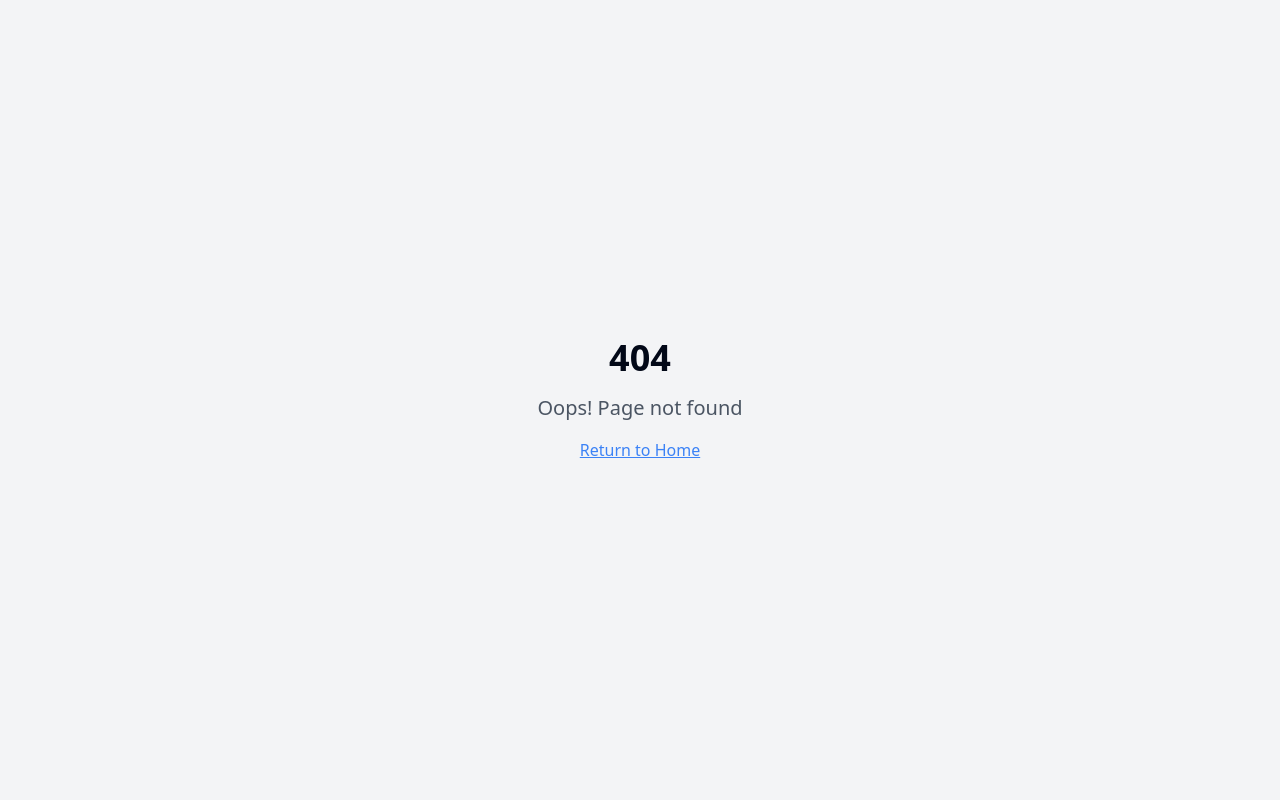
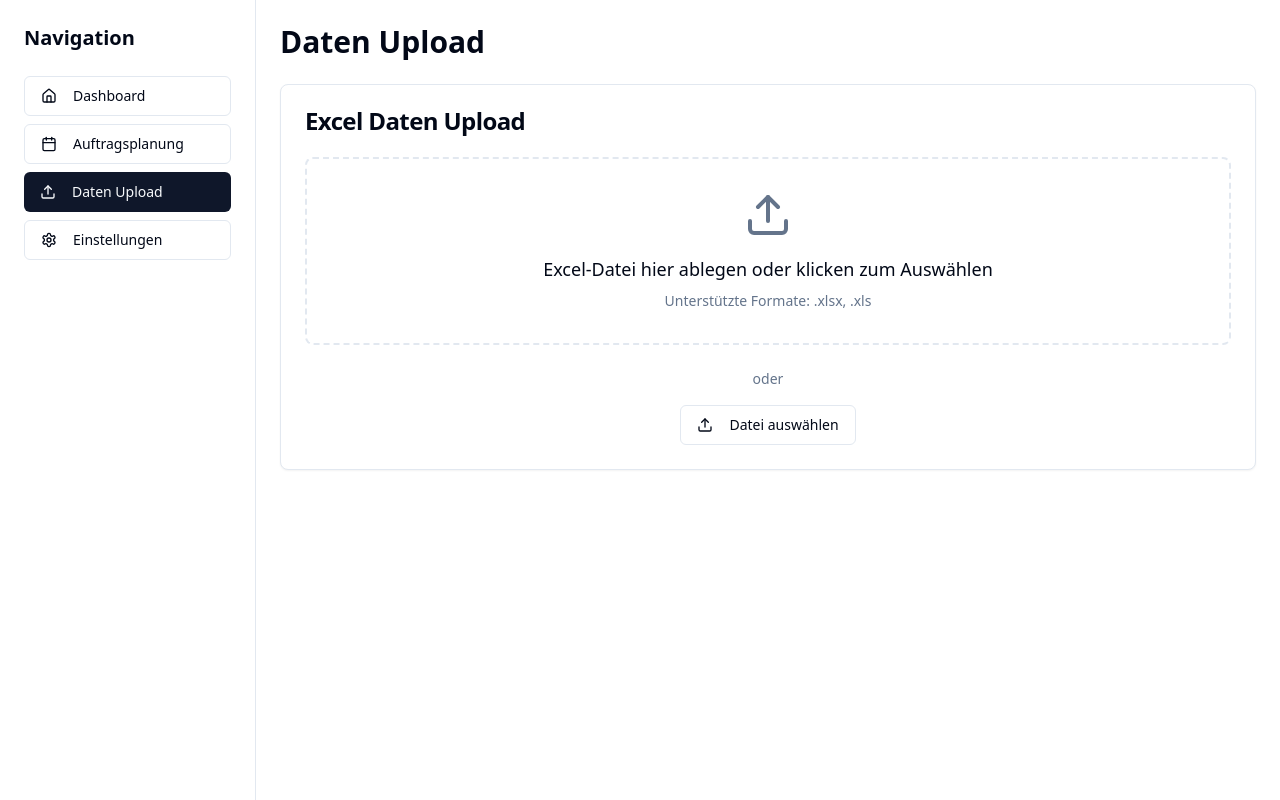
Before and after one commit to KalitoMero/cnc-craft-scheduler, a React (Vite) app: page /upload in a window 1280 px wide. Before the commit this address had no page. Built offline with nearby package versions, Linux system fonts and the light colour scheme.

Commit message:
Refactor navigation to be global
Ensure the navigation sidebar is present on all pages, including the newly added "Auftragsplanung" page.

```diff
--- a/src/App.tsx
+++ b/src/App.tsx
@@ -3,8 +3,11 @@ import { Toaster as Sonner } from "@/components/ui/sonner";
 import { TooltipProvider } from "@/components/ui/tooltip";
 import { QueryClient, QueryClientProvider } from "@tanstack/react-query";
 import { BrowserRouter, Routes, Route } from "react-router-dom";
+import { Layout } from "./components/Layout";
 import Index from "./pages/Index";
 import OrderPlanning from "./pages/OrderPlanning";
+import Upload from "./pages/Upload";
+import Settings from "./pages/Settings";
 import NotFound from "./pages/NotFound";
 
 const queryClient = new QueryClient();
@@ -16,8 +19,12 @@ const App = () => (
       <Sonner />
       <BrowserRouter>
         <Routes>
-          <Route path="/" element={<Index />} />
-          <Route path="/auftragsplanung" element={<OrderPlanning />} />
+          <Route path="/" element={<Layout />}>
+            <Route index element={<Index />} />
+            <Route path="auftragsplanung" element={<OrderPlanning />} />
+            <Route path="upload" element={<Upload />} />
+            <Route path="settings" element={<Settings />} />
+          </Route>
           {/* ADD ALL CUSTOM ROUTES ABOVE THE CATCH-ALL "*" ROUTE */}
           <Route path="*" element={<NotFound />} />
         </Routes>
--- a/src/components/Dashboard.tsx
+++ /dev/null
@@ -1,72 +0,0 @@
-import { useState } from "react";
-import { useNavigate } from "react-router-dom";
-import { Button } from "@/components/ui/button";
-import { Settings, Home, Upload, Calendar } from "lucide-react";
-import { MachineGrid } from "./MachineGrid";
-import { SettingsPanel } from "./SettingsPanel";
-import { UploadPanel } from "./UploadPanel";
-
-export const Dashboard = () => {
-  const [currentView, setCurrentView] = useState<"dashboard" | "settings" | "upload">("dashboard");
-  const navigate = useNavigate();
-
-  return (
-    <div className="min-h-screen bg-background flex">
-      {/* Sidebar Navigation */}
-      <div className="w-64 bg-card border-r p-6">
-        <h2 className="text-xl font-bold mb-6">Navigation</h2>
-        <div className="space-y-2">
-          <Button
-            onClick={() => setCurrentView("dashboard")}
-            variant={currentView === "dashboard" ? "default" : "outline"}
-            className="w-full justify-start"
-          >
-            <Home className="w-4 h-4 mr-2" />
-            Dashboard
-          </Button>
-            <Button
-              onClick={() => navigate("/auftragsplanung")}
-              variant="outline"
-              className="w-full justify-start"
-            >
-              <Calendar className="w-4 h-4 mr-2" />
-              Auftragsplanung
-            </Button>
-            <Button
-              onClick={() => setCurrentView("upload")}
-              variant={currentView === "upload" ? "default" : "outline"}
-              className="w-full justify-start"
-            >
-              <Upload className="w-4 h-4 mr-2" />
-              Daten Upload
-            </Button>
-            <Button
-              onClick={() => setCurrentView("settings")}
-              variant={currentView === "settings" ? "default" : "outline"}
-              className="w-full justify-start"
-            >
-              <Settings className="w-4 h-4 mr-2" />
-              Einstellungen
-            </Button>
-        </div>
-      </div>
-
-      {/* Main Content */}
-      <div className="flex-1 p-6">
-        <div className="max-w-7xl mx-auto">
-          <h1 className="text-3xl font-bold mb-8">Maschinen Dashboard</h1>
-
-          {currentView === "settings" && (
-            <SettingsPanel />
-          )}
-
-          {currentView === "upload" && (
-            <UploadPanel />
-          )}
-
-          {currentView === "dashboard" && <MachineGrid />}
-        </div>
-      </div>
-    </div>
-  );
-};
--- /dev/null
+++ b/src/components/Layout.tsx
@@ -0,0 +1,61 @@
+import { useState } from "react";
+import { useNavigate, useLocation, Outlet } from "react-router-dom";
+import { Button } from "@/components/ui/button";
+import { Settings, Home, Upload, Calendar } from "lucide-react";
+
+export const Layout = () => {
+  const navigate = useNavigate();
+  const location = useLocation();
+
+  const isActive = (path: string) => location.pathname === path;
+
+  return (
+    <div className="min-h-screen bg-background flex">
+      {/* Sidebar Navigation */}
+      <div className="w-64 bg-card border-r p-6">
+        <h2 className="text-xl font-bold mb-6">Navigation</h2>
+        <div className="space-y-2">
+          <Button
+            onClick={() => navigate("/")}
+            variant={isActive("/") ? "default" : "outline"}
+            className="w-full justify-start"
+          >
+            <Home className="w-4 h-4 mr-2" />
+            Dashboard
+          </Button>
+          <Button
+            onClick={() => navigate("/auftragsplanung")}
+            variant={isActive("/auftragsplanung") ? "default" : "outline"}
+            className="w-full justify-start"
+          >
+            <Calendar className="w-4 h-4 mr-2" />
+            Auftragsplanung
+          </Button>
+          <Button
+            onClick={() => navigate("/upload")}
+            variant={isActive("/upload") ? "default" : "outline"}
+            className="w-full justify-start"
+          >
+            <Upload className="w-4 h-4 mr-2" />
+            Daten Upload
+          </Button>
+          <Button
+            onClick={() => navigate("/settings")}
+            variant={isActive("/settings") ? "default" : "outline"}
+            className="w-full justify-start"
+          >
+            <Settings className="w-4 h-4 mr-2" />
+            Einstellungen
+          </Button>
+        </div>
+      </div>
+
+      {/* Main Content */}
+      <div className="flex-1 p-6">
+        <div className="max-w-7xl mx-auto">
+          <Outlet />
+        </div>
+      </div>
+    </div>
+  );
+};
--- a/src/pages/Index.tsx
+++ b/src/pages/Index.tsx
@@ -1,7 +1,12 @@
-import { Dashboard } from "@/components/Dashboard";
+import { MachineGrid } from "@/components/MachineGrid";
 
 const Index = () => {
-  return <Dashboard />;
+  return (
+    <div className="space-y-6">
+      <h1 className="text-3xl font-bold">Maschinen Dashboard</h1>
+      <MachineGrid />
+    </div>
+  );
 };
 
 export default Index;
--- /dev/null
+++ b/src/pages/Settings.tsx
@@ -0,0 +1,12 @@
+import { SettingsPanel } from "@/components/SettingsPanel";
+
+const Settings = () => {
+  return (
+    <div className="space-y-6">
+      <h1 className="text-3xl font-bold">Einstellungen</h1>
+      <SettingsPanel />
+    </div>
+  );
+};
+
+export default Settings;
--- /dev/null
+++ b/src/pages/Upload.tsx
@@ -0,0 +1,12 @@
+import { UploadPanel } from "@/components/UploadPanel";
+
+const Upload = () => {
+  return (
+    <div className="space-y-6">
+      <h1 className="text-3xl font-bold">Daten Upload</h1>
+      <UploadPanel />
+    </div>
+  );
+};
+
+export default Upload;
```
